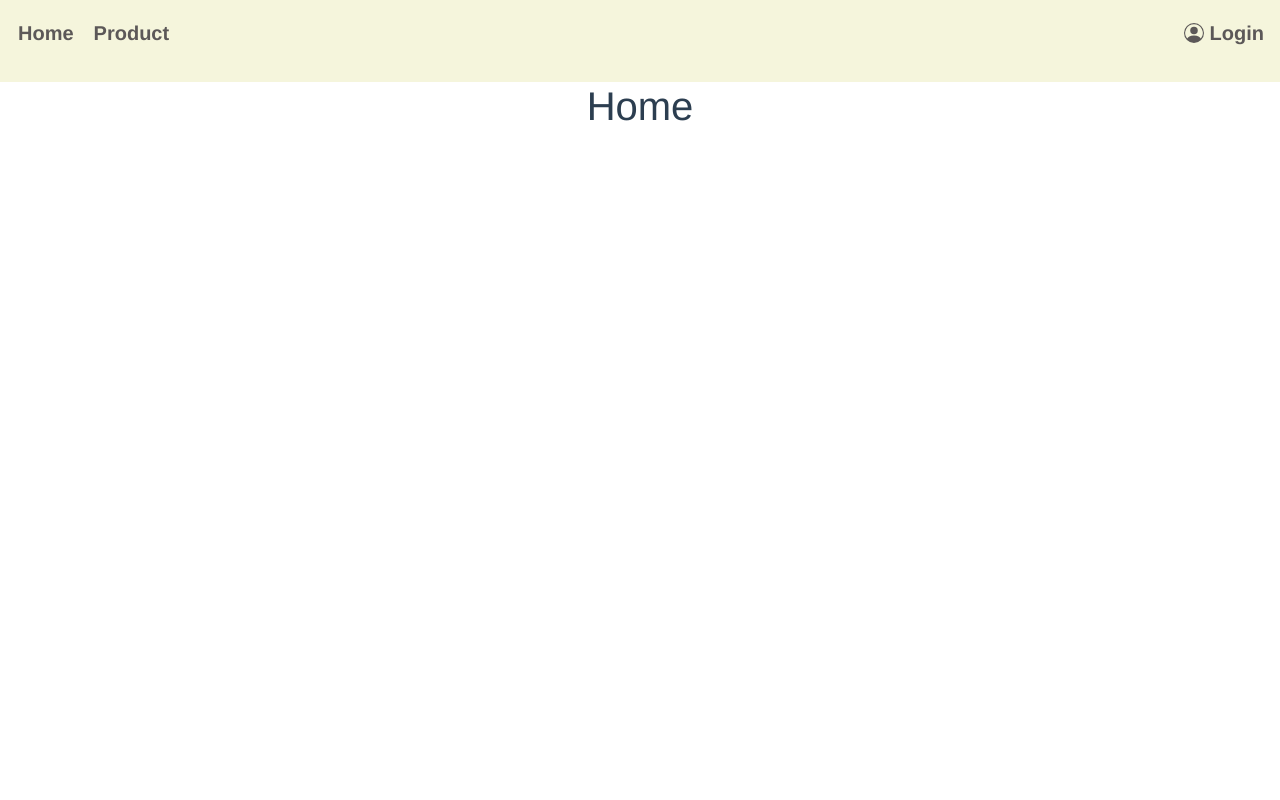
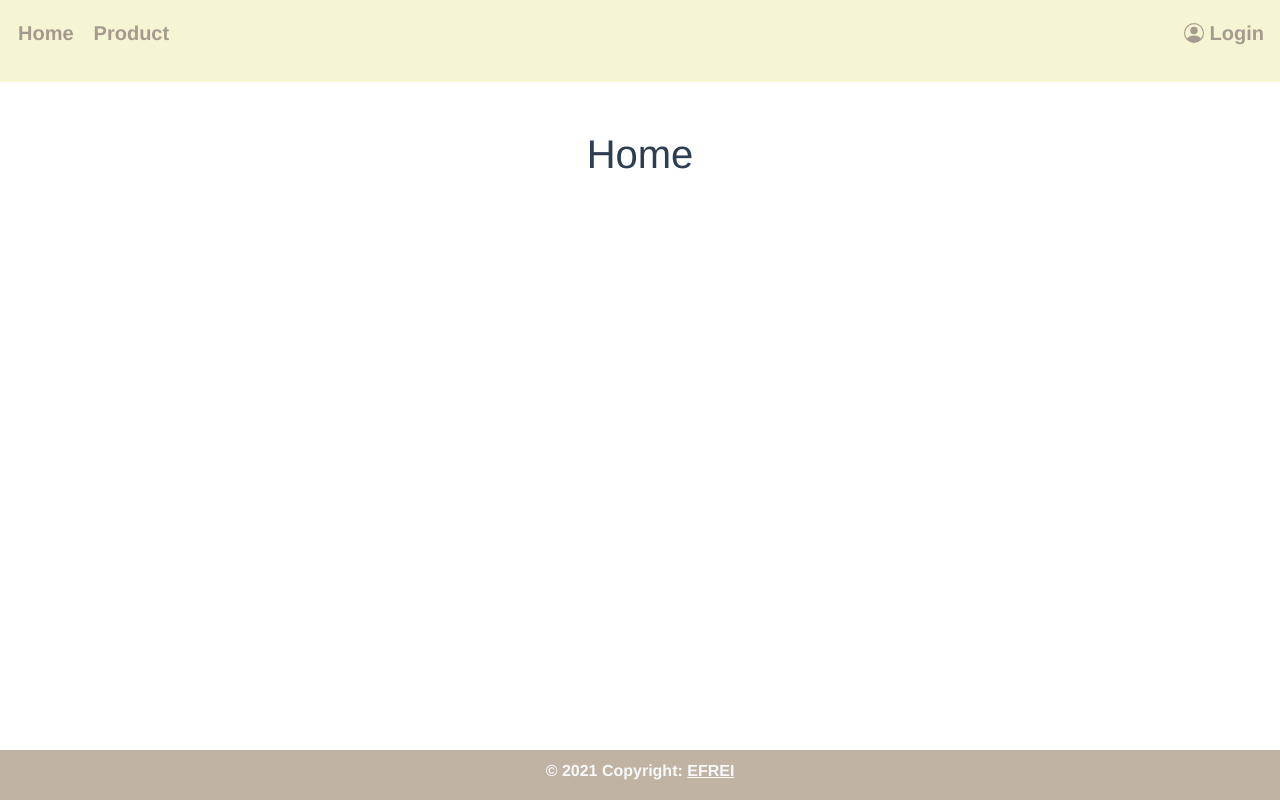
Before and after one commit to Swanbil/MangaShop, a Vue app in the folder frontend/: page / in a window 1280 px wide. Built offline with nearby package versions, Linux system fonts and the light colour scheme.

Commit message:
Footer and colors

```diff
--- a/frontend/public/index.html
+++ b/frontend/public/index.html
@@ -5,9 +5,9 @@
     <meta http-equiv="X-UA-Compatible" content="IE=edge">
     <meta name="viewport" content="width=device-width,initial-scale=1.0">
     <link rel="icon" href="<%= BASE_URL %>favicon.ico">
-    <title><%= htmlWebpackPlugin.options.title %></title>
+    <title>MangaShop</title>
   </head>
-  <body>
+  <body style="background-color:rgb(255, 255, 255);">
     <noscript>
       <strong>We're sorry but <%= htmlWebpackPlugin.options.title %> doesn't work properly without JavaScript enabled. Please enable it to continue.</strong>
     </noscript>
--- a/frontend/src/App.vue
+++ b/frontend/src/App.vue
@@ -4,16 +4,19 @@
     <router-view>
 
     </router-view>
+    <Footer id="footer"/>
   </div>
 </template>
 
 <script>
 import NavBar from "./components/NavBar.vue";
+import Footer from "./components/Footer.vue";
 import axios from "axios";
 export default {
   name: "App",
   components: {
     NavBar,
+    Footer
   },
   data() {
     return {
@@ -37,5 +40,11 @@ export default {
   -moz-osx-font-smoothing: grayscale;
   text-align: center;
   color: #2c3e50;
+
+}
+#footer {
+  position: absolute;
+  bottom: 0;
+  width: 100%;
 }
 </style>
--- /dev/null
+++ b/frontend/src/components/Footer.vue
@@ -0,0 +1,22 @@
+<template>
+  <div class="footer text-light text-center">
+    © 2021 Copyright:
+    <a class="text-light" href="https://www.efrei.fr/">EFREI</a>
+  </div>
+</template>
+
+<script>
+export default {
+  name: "Footer",
+};
+</script>
+
+<style scoped>
+.footer{
+    height:50px;
+    background-color:#c1b3a3;
+    padding:9px;
+    font-weight:bold;
+
+}
+</style>
--- a/frontend/src/components/HelloWorld.vue
+++ /dev/null
@@ -1,32 +0,0 @@
-<template>
-  <div class="hello">
-    Home
-  </div>
-</template>
-
-<script>
-export default {
-  name: 'HelloWorld',
-  props: {
-    msg: String
-  }
-}
-</script>
-
-<!-- Add "scoped" attribute to limit CSS to this component only -->
-<style scoped>
-h3 {
-  margin: 40px 0 0;
-}
-ul {
-  list-style-type: none;
-  padding: 0;
-}
-li {
-  display: inline-block;
-  margin: 0 10px;
-}
-a {
-  color: #42b983;
-}
-</style>
--- a/frontend/src/components/NavBar.vue
+++ b/frontend/src/components/NavBar.vue
@@ -23,7 +23,7 @@ export default {
 
 <style scoped>
 .header{
-    background-color:beige;
+    background-color:rgb(245, 245, 212);
 }
 li {
   list-style: none;
@@ -39,6 +39,6 @@ li:hover{
   text-decoration: none;
   font-size: 20px;
   font-weight: bold;
-  color:rgb(92, 88, 88);
+  color:#a59a8d;
 }
 </style>
--- a/frontend/src/page/Home.vue
+++ b/frontend/src/page/Home.vue
@@ -1,7 +1,7 @@
 <template>
     <div id="home">
 
-        <h1>Home</h1>
+        <h1 class="mt-5">Home</h1>
     </div>
 
 </template>
--- a/frontend/src/page/Login.vue
+++ b/frontend/src/page/Login.vue
@@ -1,6 +1,6 @@
 <template>
     <div id="login">
-        <h1>Login</h1>
+        <h1 class="mt-5">Login</h1>
     </div>
 
 </template>
```
